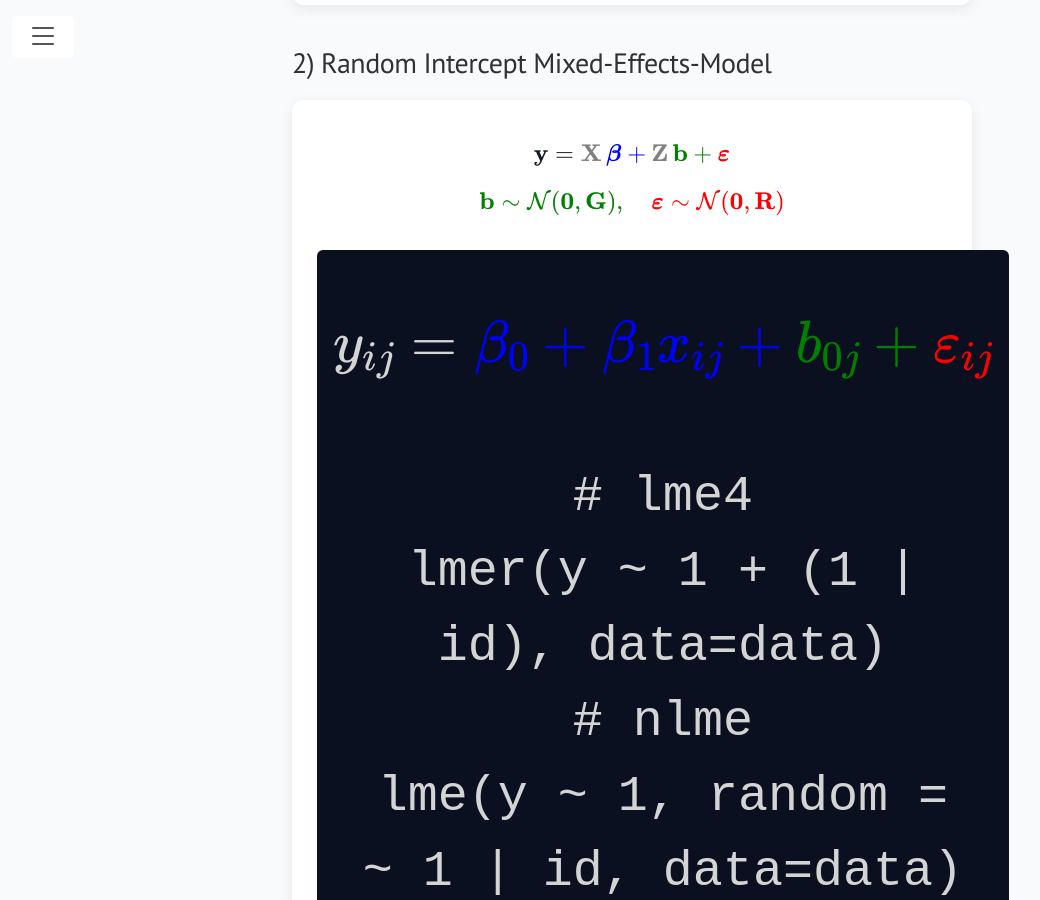
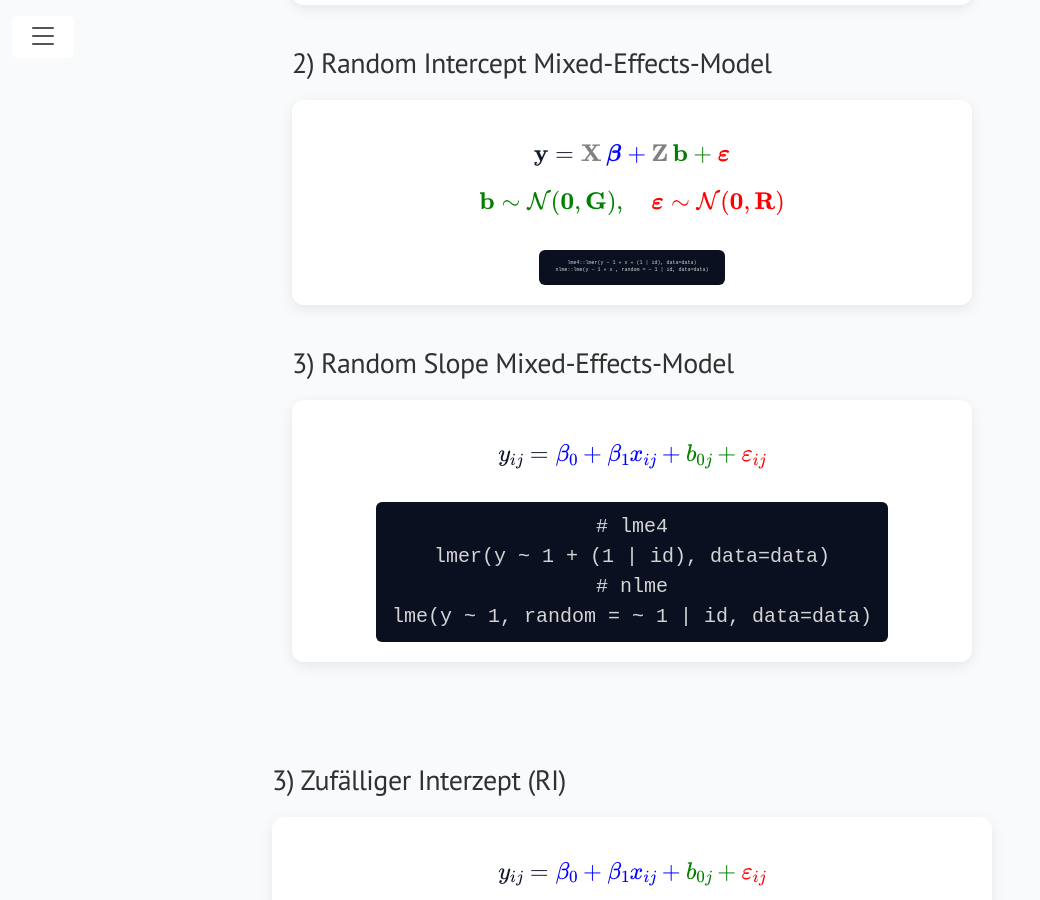
Before and after one commit to lennartseizer/ild, a Jekyll site: the page built from 9.html, in a window 1280 px wide and 900 px high, scrolled down 669 px. Shown: the whole window, without its empty margins (8-1048 px from the left). Built offline with Jekyll 4.4.1, drawn with Linux system fonts in a browser that asks for light colours.

Commit message:
Update 9.html

```diff
--- a/9.html
+++ b/9.html
@@ -124,7 +124,7 @@
       \color{red}{\boldsymbol\varepsilon} \sim \mathcal N(\mathbf 0,\mathbf R)
       $$
       <center>
-      <div class="code" style="font-size: 50px;>
+      <div class="code" style="font-size: 5px";>
         lme4::lmer(y ~ 1 + x + (1 | id), data=data) <br>
         nlme::lme(y ~ 1 + x , random = ~ 1 | id, data=data)
       </div>
```
